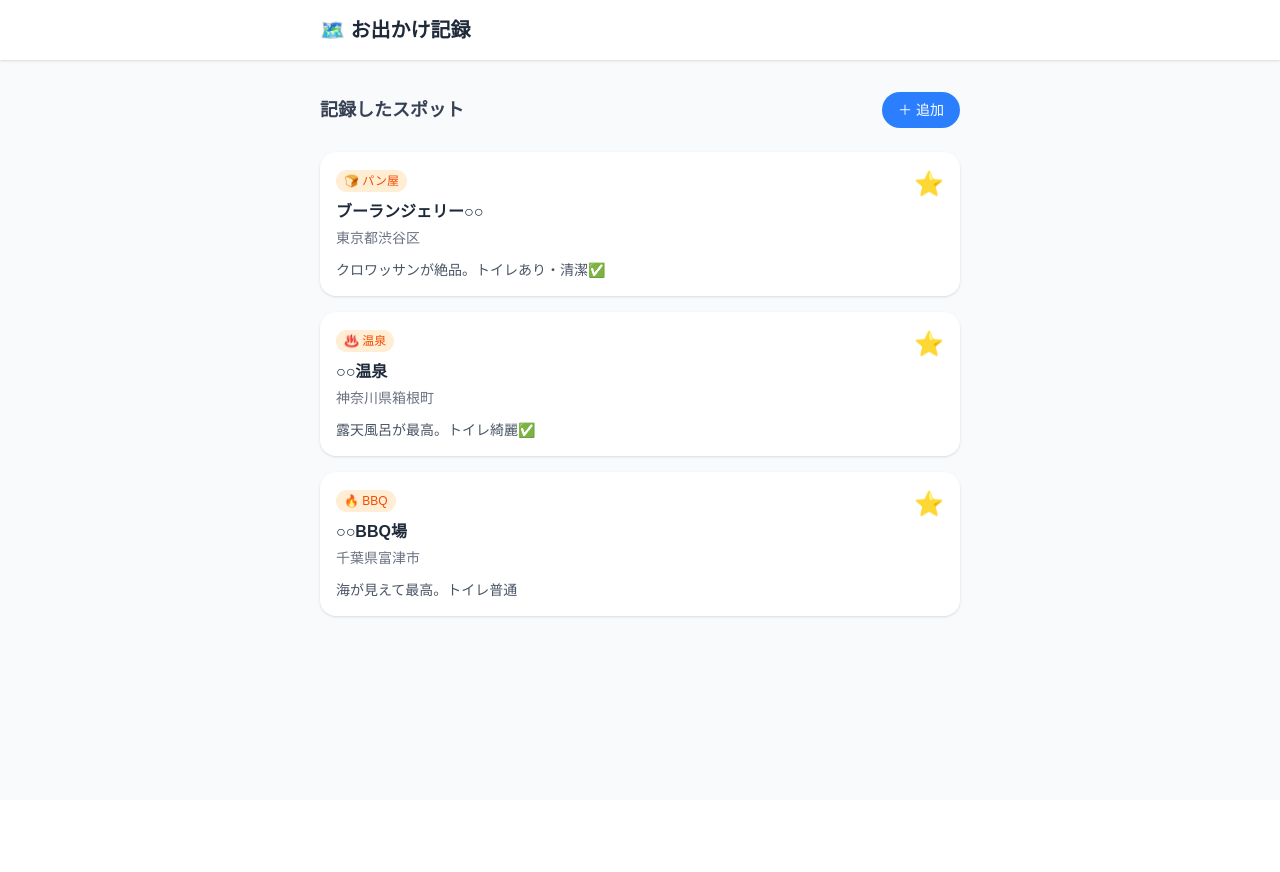
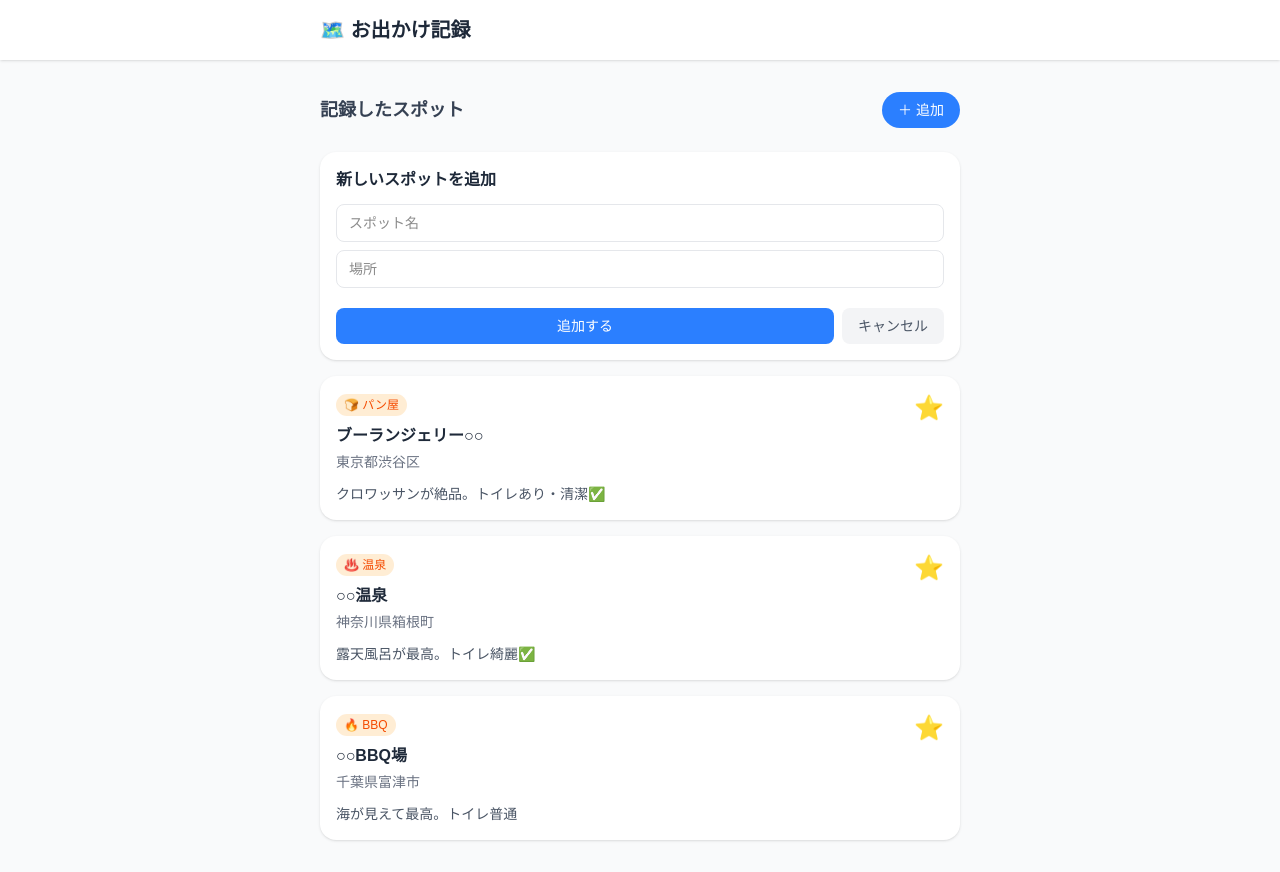
Before and after one commit to fuosa/outing-app, a Next.js app: page / in a window 1280 px wide. Both pictures are taken after a click on the button "＋ 追加". Before the commit the page ends 800 px from the top, so only its background shows below. Built offline with nearby package versions, Linux system fonts and the light colour scheme.

Commit message:
追加ボタンを押したらフォームが表示される機能を追加

```diff
--- a/app/page.tsx
+++ b/app/page.tsx
@@ -1,4 +1,10 @@
+"use client"
+
+import { useState } from "react"
+
 export default function Home() {
+  const [isFormOpen, setIsFormOpen] = useState(false)
+
   const spots = [
     {
       id: 1,
@@ -7,7 +13,6 @@ export default function Home() {
       emoji: "🍞",
       location: "東京都渋谷区",
       memo: "クロワッサンが絶品。トイレあり・清潔✅",
-      color: "orange"
     },
     {
       id: 2,
@@ -16,7 +21,6 @@ export default function Home() {
       emoji: "♨️",
       location: "神奈川県箱根町",
       memo: "露天風呂が最高。トイレ綺麗✅",
-      color: "blue"
     },
     {
       id: 3,
@@ -25,7 +29,6 @@ export default function Home() {
       emoji: "🔥",
       location: "千葉県富津市",
       memo: "海が見えて最高。トイレ普通",
-      color: "green"
     },
   ]
 
@@ -44,10 +47,42 @@ export default function Home() {
           <h2 className="text-lg font-semibold text-gray-700">
             記録したスポット
           </h2>
-          <button className="bg-blue-500 text-white px-4 py-2 rounded-full text-sm font-medium">
+          <button
+            onClick={() => setIsFormOpen(true)}
+            className="bg-blue-500 text-white px-4 py-2 rounded-full text-sm font-medium"
+          >
             ＋ 追加
           </button>
         </div>
+
+        {isFormOpen && (
+          <div className="bg-white rounded-2xl p-4 shadow-sm mb-4">
+            <h3 className="font-semibold text-gray-800 mb-3">
+              新しいスポットを追加
+            </h3>
+            <input
+              type="text"
+              placeholder="スポット名"
+              className="w-full border border-gray-200 rounded-lg px-3 py-2 text-sm mb-2"
+            />
+            <input
+              type="text"
+              placeholder="場所"
+              className="w-full border border-gray-200 rounded-lg px-3 py-2 text-sm mb-2"
+            />
+            <div className="flex gap-2 mt-3">
+              <button className="bg-blue-500 text-white px-4 py-2 rounded-lg text-sm flex-1">
+                追加する
+              </button>
+              <button
+                onClick={() => setIsFormOpen(false)}
+                className="bg-gray-100 text-gray-600 px-4 py-2 rounded-lg text-sm"
+              >
+                キャンセル
+              </button>
+            </div>
+          </div>
+        )}
 
         <div className="space-y-4">
           {spots.map((spot) => (
```
